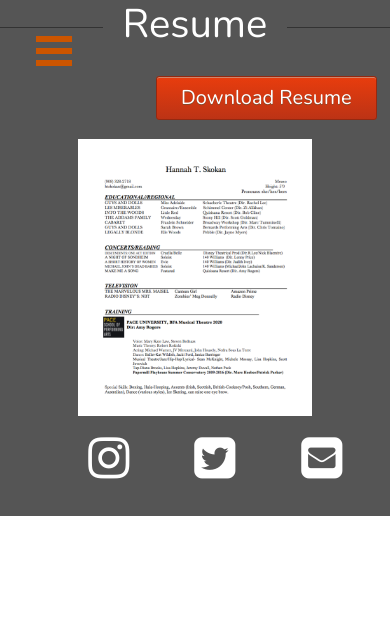
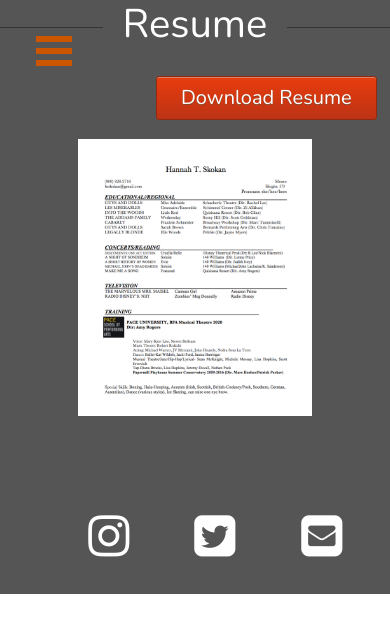
Before and after one commit to ericfeldman1/hannah-t-skokan, a React (Create React App) app: page /resume in a window 390 px wide. Shown: the top 632 px of the page. Built offline with nearby package versions, Linux system fonts and the light colour scheme.

Commit message:
minor resume edits

```diff
--- a/src/ResumePage.css
+++ b/src/ResumePage.css
@@ -36,3 +36,9 @@
 	position:relative;
 	top:1px;
 }
+
+@media only screen and (max-width: 900px) {
+    .Resume img {
+    padding-bottom: 20%;
+    }
+}
```
